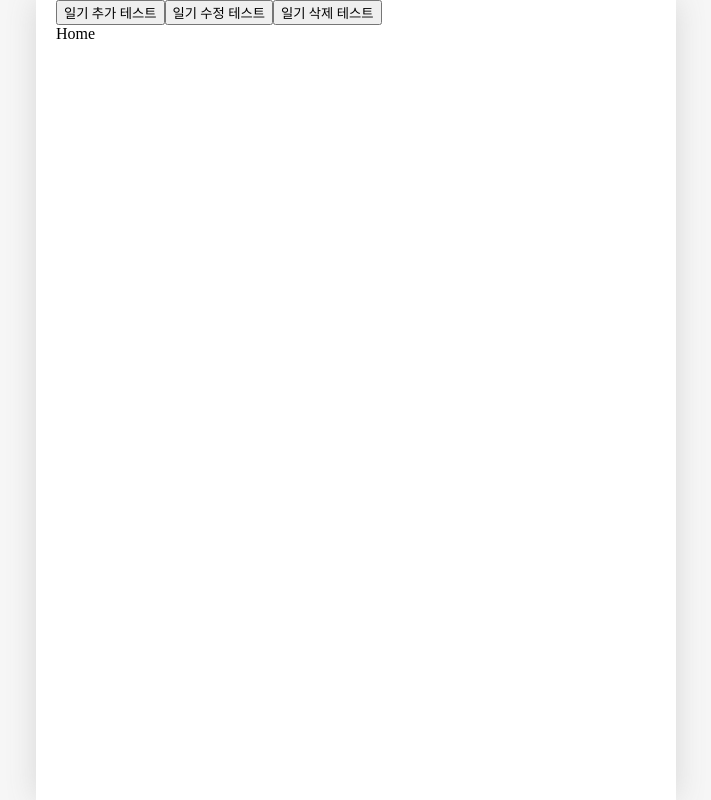
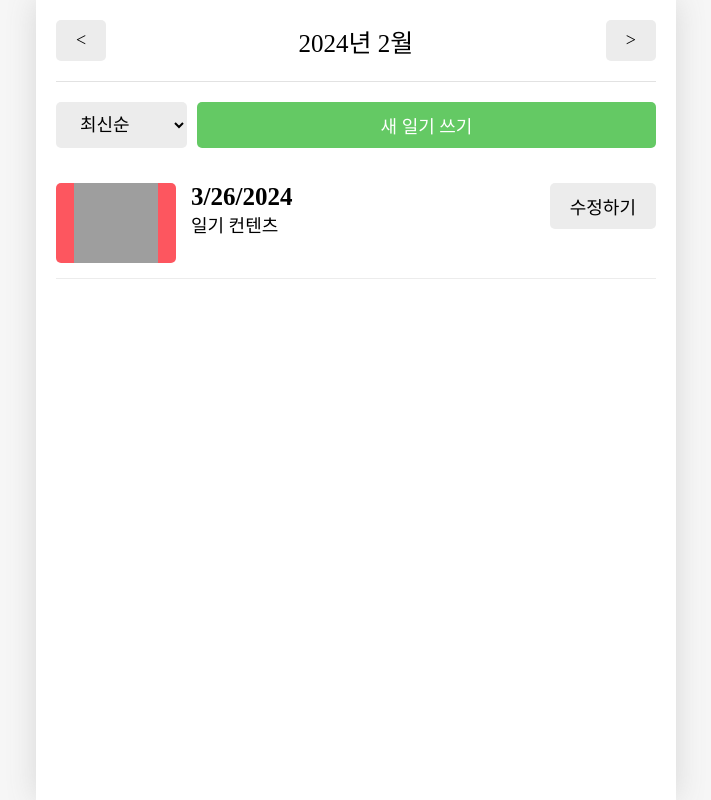
Before and after one commit to subin114/onebite-react, a React (Vite) app in the folder section12/: page / in a window 1280 px wide. Shown: the whole page, without its empty margins (284-995 px from the left). Built offline with nearby package versions, Linux system fonts and the light colour scheme; grey boxes are pictures that could not be loaded; a web font is replaced by a local one.

Commit message:
Home UI 구현

```diff
--- a/section12/src/App.jsx
+++ b/section12/src/App.jsx
@@ -80,30 +80,6 @@
 
   return (
     <>
-      <button
-        onClick={() => {
-          onCreate(new Date().getTime(), 1, "Hello");
-        }}
-      >
-        일기 추가 테스트
-      </button>
-
-      <button
-        onClick={() => {
-          onUpdate(1, new Date().getTime(), 3, "수정된 일기입니다");
-        }}
-      >
-        일기 수정 테스트
-      </button>
-
-      <button
-        onClick={() => {
-          onDelete(1);
-        }}
-      >
-        일기 삭제 테스트
-      </button>
-
       <DiaryStateContext.Provider value={data}>
         <DiaryDispatchContext.Provider
           value={{
--- /dev/null
+++ b/section12/src/components/DiaryItem.jsx
@@ -0,0 +1,24 @@
+import { getEmotionImage } from "./../util/get-emotion-image";
+import Button from "./Button";
+import "./DiaryItem.scss";
+
+const DiaryItem = () => {
+  const emotionId = 5;
+
+  return (
+    <div className="DiaryItem">
+      <div className={`img_section img_section_${emotionId}`}>
+        <img src={getEmotionImage(emotionId)} />
+      </div>
+      <div className="info_section">
+        <div className="created_date">{new Date().toLocaleDateString()}</div>
+        <div className="content">일기 컨텐츠</div>
+      </div>
+      <div className="button_section">
+        <Button text={"수정하기"} />
+      </div>
+    </div>
+  );
+};
+
+export default DiaryItem;
--- /dev/null
+++ b/section12/src/components/DiaryItem.scss
@@ -0,0 +1,61 @@
+.DiaryItem {
+  display: flex;
+  gap: 15px;
+  justify-content: space-between;
+  padding: 15px 0px;
+  border-bottom: 1px solid rgb(236, 236, 236);
+
+  // 이미지 섹션
+  .img_section {
+    min-width: 120px;
+    height: 80px;
+    display: flex;
+    justify-content: center;
+    cursor: pointer;
+    border-radius: 5px;
+
+    > img {
+      width: 70%;
+    }
+  }
+
+  .img_section_1 {
+    background-color: rgb(100, 201, 100);
+  }
+
+  .img_section_2 {
+    background-color: rgb(157, 215, 114);
+  }
+
+  .img_section_3 {
+    background-color: rgb(253, 206, 23);
+  }
+
+  .img_section_4 {
+    background-color: rgb(253, 132, 70);
+  }
+
+  .img_section_5 {
+    background-color: rgb(253, 86, 95);
+  }
+
+  // 정보 섹션
+  .info_section {
+    flex: 1;
+    cursor: pointer;
+
+    .created_date {
+      font-weight: bold;
+      font-size: 25px;
+    }
+
+    .content {
+      font-size: 18px;
+    }
+  }
+
+  // 버튼 섹션
+  .button_section {
+    min-width: 70px;
+  }
+}
--- /dev/null
+++ b/section12/src/components/DiaryList.jsx
@@ -0,0 +1,22 @@
+import "./DiaryList.scss";
+import Button from "./Button";
+import DiaryItem from "./DiaryItem";
+
+const DiaryList = () => {
+  return (
+    <div className="DiaryList">
+      <div className="menu_bar">
+        <select>
+          <option value={"latest"}>최신순</option>
+          <option value={"oldest"}>오래된 순</option>
+        </select>
+        <Button text={"새 일기 쓰기"} type={"POSITIVE"} />
+      </div>
+      <div className="list_wrapper">
+        <DiaryItem />
+      </div>
+    </div>
+  );
+};
+
+export default DiaryList;
--- /dev/null
+++ b/section12/src/components/DiaryList.scss
@@ -0,0 +1,20 @@
+.DiaryList {
+  .menu_bar {
+    margin: 20px 0px;
+    display: flex;
+    gap: 10px;
+
+    select {
+      background-color: rgb(236, 236, 236);
+      border: none;
+      border-radius: 5px;
+      padding: 10px 20px;
+      font-size: 18px;
+      cursor: pointer;
+    }
+
+    button {
+      flex: 1;
+    }
+  }
+}
--- a/section12/src/pages/Home.jsx
+++ b/section12/src/pages/Home.jsx
@@ -1,9 +1,18 @@
-import { useSearchParams } from "react-router-dom";
+import Header from "../components/Header";
+import Button from "../components/Button";
+import DiaryList from "../components/DiaryList";
 
 const Home = () => {
-  const [params, setParams] = useSearchParams();
-
-  return <div>Home</div>;
+  return (
+    <div>
+      <Header
+        title={"2024년 2월"}
+        leftChild={<Button text={"<"} />}
+        rightChild={<Button text={">"} />}
+      />
+      <DiaryList />
+    </div>
+  );
 };
 
 export default Home;
```
